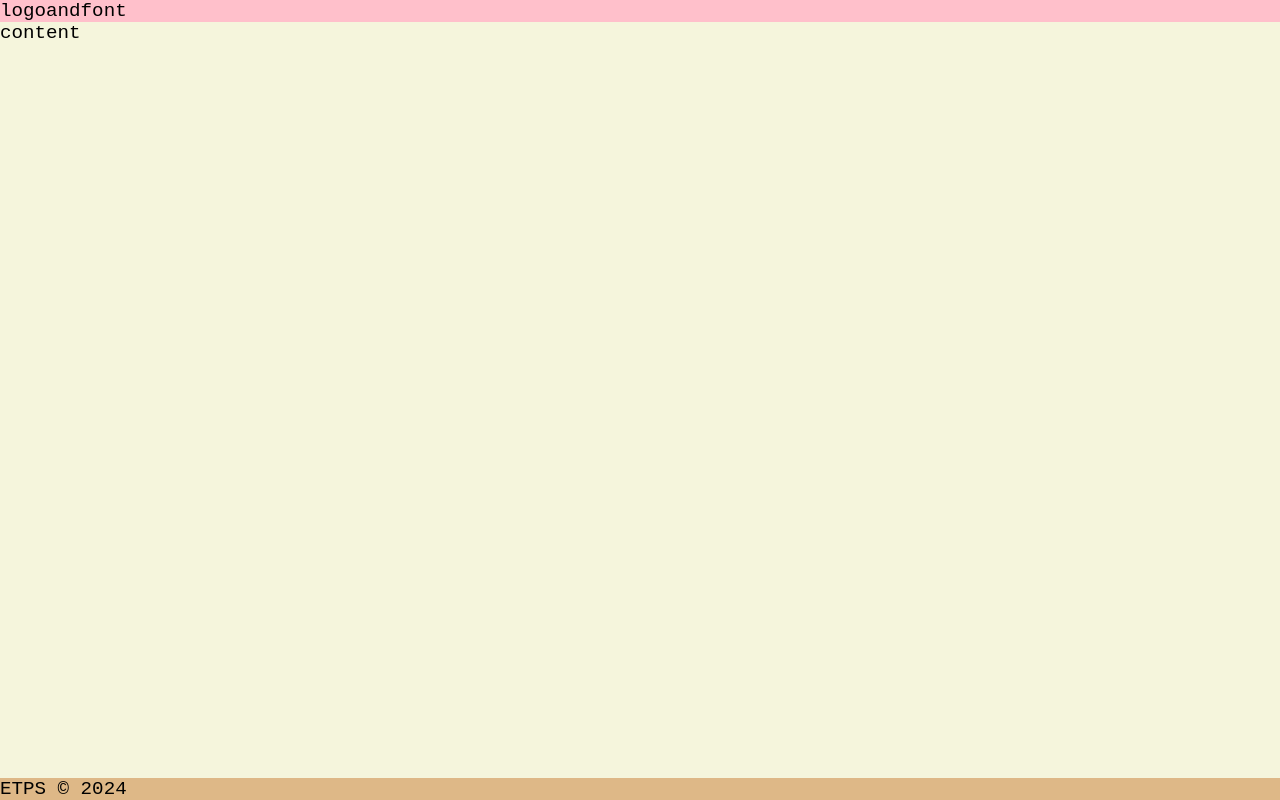
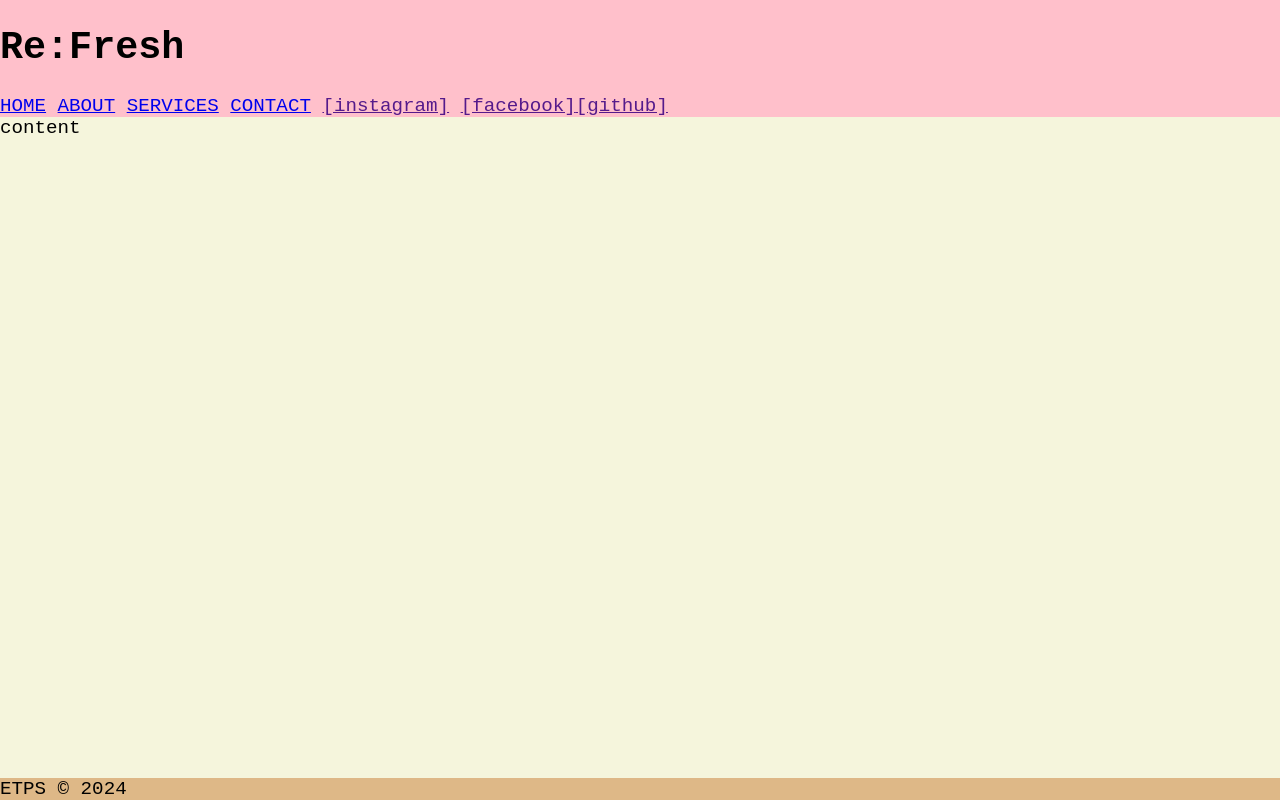
Before and after one commit to tshiamonx/git, a plain HTML site: page index.html in a window 1280 px wide. Drawn offline with Linux system fonts and the light colour scheme.

Commit message:
We've put some direction

```diff
--- a/index.html
+++ b/index.html
@@ -8,7 +8,17 @@
   </head>
   <body>
     <main class="main">
-      <header>logoandfont</header>
+      <header>
+        <h1>Re:Fresh</h1>
+        <nav>
+          <a href="index.html">HOME</a>
+          <a href="about.html">ABOUT</a>
+          <a href="services.html">SERVICES</a>
+          <a href="contact.html">CONTACT</a>
+          <a href="">[instagram]</a>
+          <a href="">[facebook]</a><a href="">[github]</a>
+        </nav>
+      </header>
       <section>content</section>
       <footer>ETPS &copy 2024</footer>
     </main>
```
